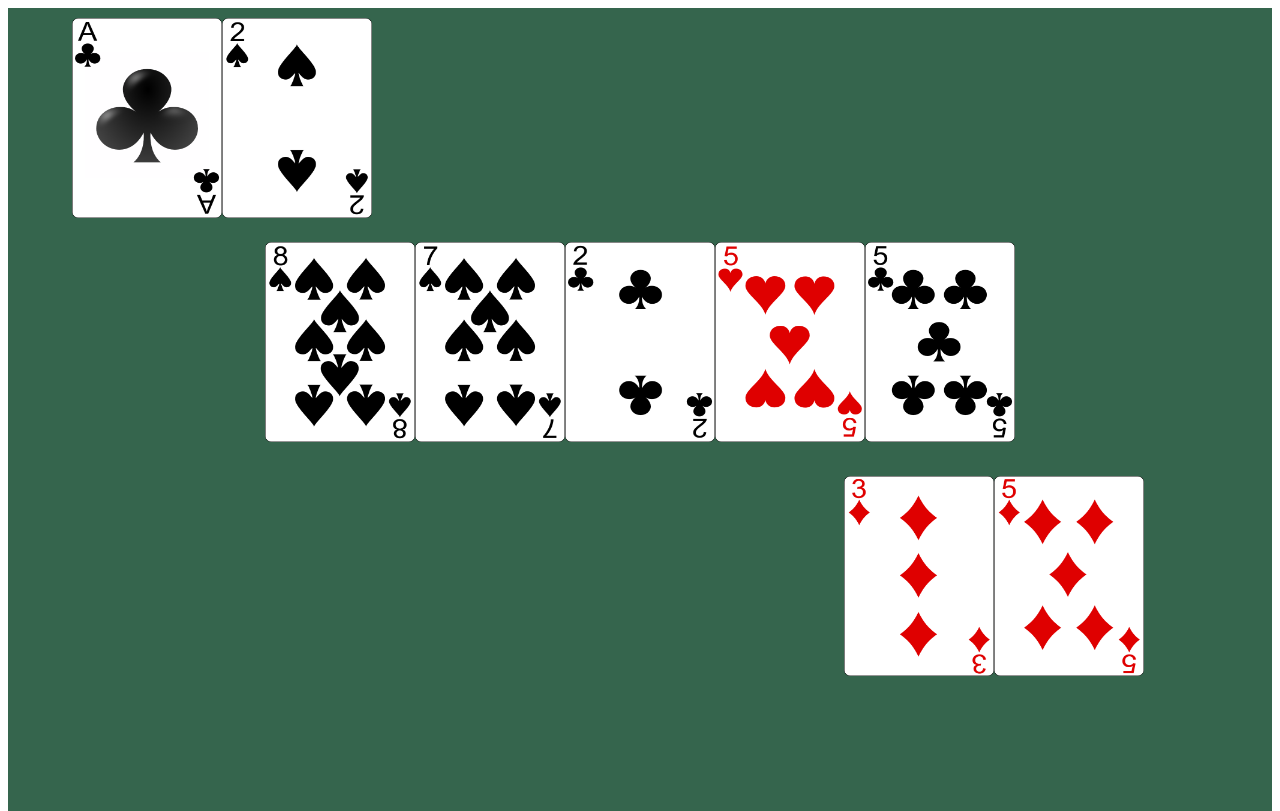
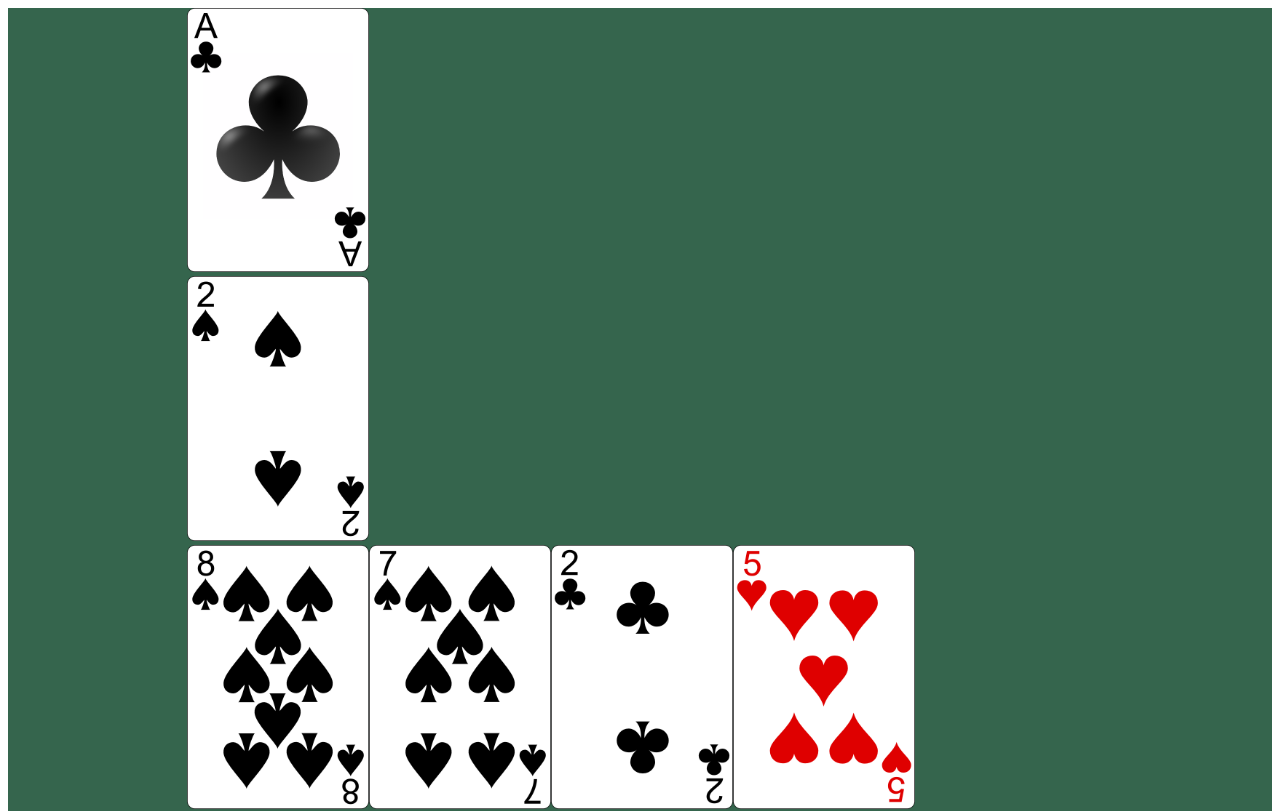
Before and after one commit to colton-b-trujillo/poker, a Next.js app: page / in a window 1280 px wide. Shown: the top 811 px of the page. Built offline with nearby package versions, Linux system fonts and the light colour scheme.

Commit message:
shrink cards

```diff
--- a/pages/index.js
+++ b/pages/index.js
@@ -21,7 +21,7 @@ export default function Home({ allCards, table }) {
   function renderCards(cards){
     return cards.map((card, i) => {
       const imgSrc = `/card_images/${card}.PNG`;
-      return <Image src={imgSrc} width='150' height='200' alt={imgSrc} key={imgSrc}/>})
+      return <Image src={imgSrc} objectFit='cover' width={182} height={264} alt={imgSrc} key={imgSrc} layout='intrinsic'/>})
   }
 
   const callOutcomeAPI = () => {
@@ -38,10 +38,8 @@ export default function Home({ allCards, table }) {
   return (
     <>
     <div className={utilStyles.wrapper}>
-      <div className={utilStyles.topRow}>
-        <div className={utilStyles.topLeft}>
+      <div className={[utilStyles.topRow, utilStyles.cardSet]}>
       {renderCards(table.handOne)}
-       </div>
       </div>
       <div className={utilStyles.middleRow}>
       {renderCards(table.cc)}
--- a/styles/utils.module.css
+++ b/styles/utils.module.css
@@ -8,15 +8,23 @@
 
 .wrapper {
   display: grid;
-  grid-template-rows: 1fr 1fr 1fr 1fr;
+  grid-template-rows: 1fr 1fr 1fr;
   background-color: #35654d;
+  justify-content: center;
+  width: '100%';
+  max-height: fit-content;
+  height: undefined;
+}
+
+.cardSet{
+  float:left;
+  display:inline;
+  width: 50%
 }
 
 .topRow{
-  display: grid;
-  grid-template-columns: 1fr 1fr 1fr;
-  grid-column: 1 / 2;
-  grid-row: 1 / 2;
+  grid-column: 1/3;
+  grid-row: 1/2;
   margin: auto;
 }
 
@@ -56,14 +64,14 @@
   font-size: 1.8em;
 }
 .bottomLeft{
-  padding-top: 20px;
+  padding-top: 10px;
   grid-column: 1/2;
   grid-row: 3/4;
   margin: auto;
 }
 
 .bottomRight{
-  padding-top: 20px;
+  padding-top: 10px;
   grid-column: 3/5;
   grid-row: 3/4;
   margin: auto;
```
